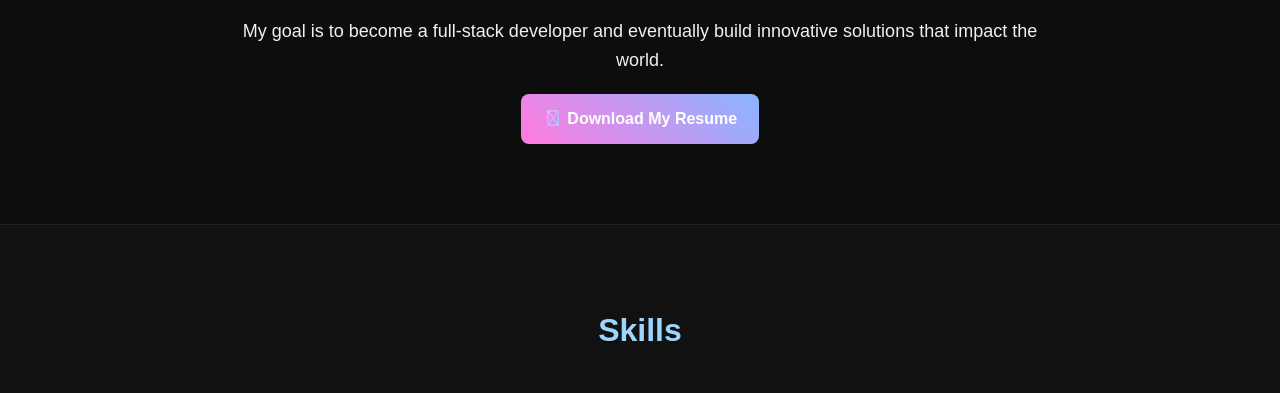
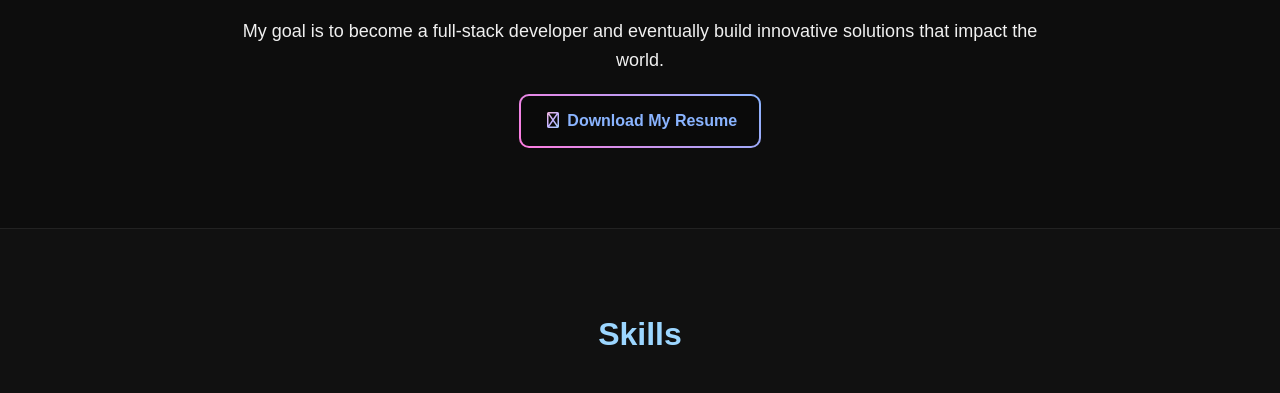
Before and after one commit to Annrose-debug/AnnroseAkandePortfolio, a plain HTML site: page index.html in a window 1280 px wide. Shown: the part 1172-1565 px from the top of the page. Drawn offline with Linux system fonts and the light colour scheme.

Commit message:
Refactor CSS styles for improved organization

```diff
--- a/style.css
+++ b/style.css
@@ -293,17 +293,25 @@ i {
 .resume-btn {
     display: inline-block;
     padding: 12px 22px;
-    background: linear-gradient(45deg, #ff7ce0, #8ab4ff);
-    color: #fff;
-    border-radius: 8px;
+    background: transparent;
+    color: #8ab4ff;
+    font-weight: 600;
     text-decoration: none;
-    font-weight: 600;
+    border: 2px solid transparent;
+    border-radius: 10px;
+
+    /* gradient border trick */
+    background: linear-gradient(#0a0a0a, #0a0a0a) padding-box,
+                linear-gradient(45deg, #ff7ce0, #8ab4ff) border-box;
+
     transition: 0.3s ease;
 }
 
+/* Hover effect */
 .resume-btn:hover {
-    background: linear-gradient(45deg, #ff7ce0, #8ab4ff);
-    transform: translateY(-2px);
+    transform: scale(1.05);
+    box-shadow: 0 0 15px rgba(138, 180, 255, 0.4);
+    color: #ffffff;
 }
 
 
@@ -596,4 +604,5 @@ footer {
     .btn-link {
         padding: 8px 18px;
     }
+
 }
```
